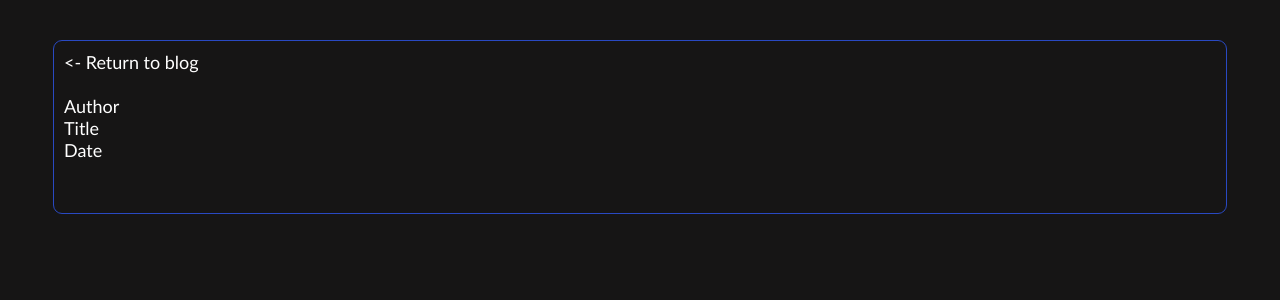
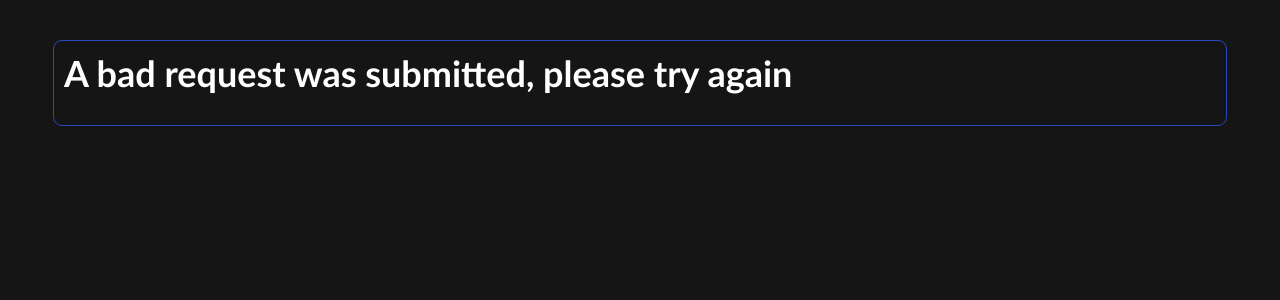
Before and after one commit to sahakyandav/portfolio, a PHP site: page /viewpost.php in a window 1280 px wide. Shown: the part 100-400 px from the top of the page. Run offline with PHP 8.4, Linux system fonts and the light colour scheme; data that the repository does not hold is empty.

Commit message:
changed back to blog js

```diff
--- a/viewpost.php
+++ b/viewpost.php
@@ -36,13 +36,17 @@
     <script src="./js/script.js"></script>
     <div class="view-blog-main">
         <?php
+            if (isset($_POST['author'])) {
                 echo "<div class='view-blog'>
-            <a href='./blog.php'><- Return to blog</a><br><br>
+                <a onclick='history.back()'><- Return to blog</a><br><br>
                 <div class='view-author'>Author &nbsp;<span class='bold'>{$_POST['author']}</span></div>
                 <div class='view-title'>Title &nbsp;&nbsp;&nbsp;&nbsp;&nbsp;<span class='bold'>{$_POST['title']}</span></div>
                 <div class='view-date'>Date  &nbsp;&nbsp;&nbsp;&nbsp;<span class='bold'>{$_POST['date']}</span></div><br>
                 <div class='view-content'>{$_POST['content']}</div>
                 </div>";
+            } else {
+                echo "<div class='view-blog'><h1>A bad request was submitted, please try again</h1></div>";
+            }
         ?>
     </div>
 </body>
```
Lines whose indentation alone changed are shown as unchanged.
